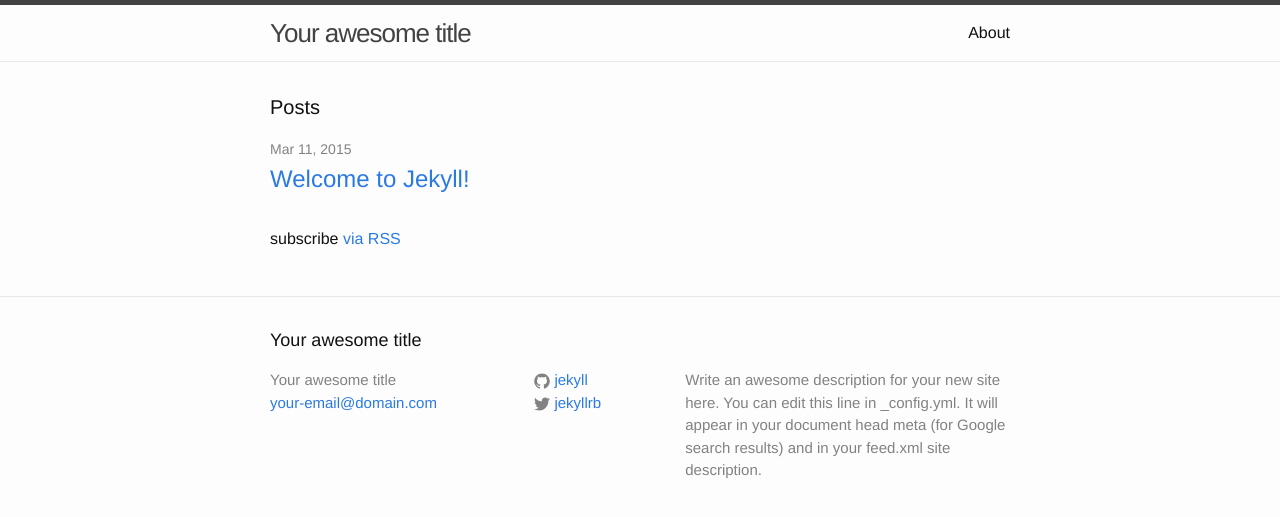
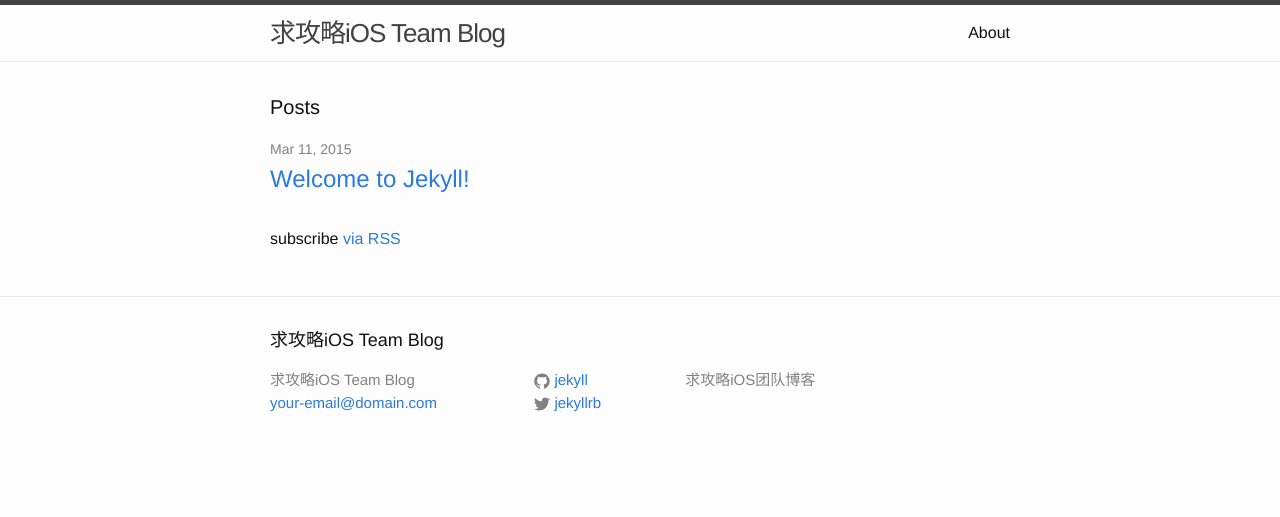
Before and after one commit to qiugonglue/iOSBlog, a Jekyll site: the page built from index.html, in a window 1280 px wide. Shown: the top 517 px of the page. Built offline with Jekyll 4.4.1, drawn with Linux system fonts in a browser that asks for light colours.

Commit message:
config update

```diff
--- a/_config.yml
+++ b/_config.yml
@@ -1,11 +1,9 @@
 # Site settings
-title: Your awesome title
+title: 求攻略iOS Team Blog
 email: your-email@domain.com
 description: > # this means to ignore newlines until "baseurl:"
-  Write an awesome description for your new site here. You can edit this
-  line in _config.yml. It will appear in your document head meta (for
-  Google search results) and in your feed.xml site description.
-baseurl: "/iOSBlog/" # the subpath of your site, e.g. /blog/
+  求攻略iOS团队博客
+baseurl: "/iOSBlog" # the subpath of your site, e.g. /blog/
 url: "http://qiugonglue.github.io" # the base hostname & protocol for your site
 twitter_username: jekyllrb
 github_username:  jekyll
```
